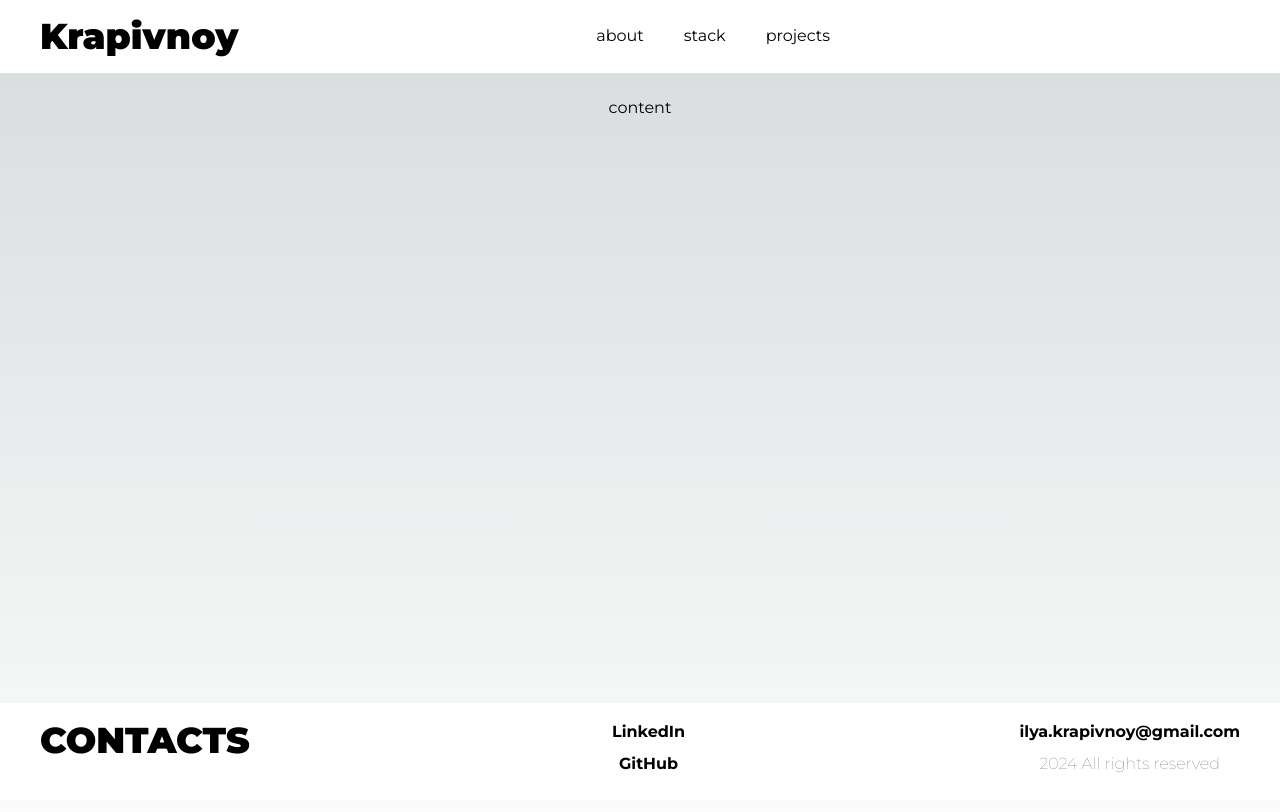
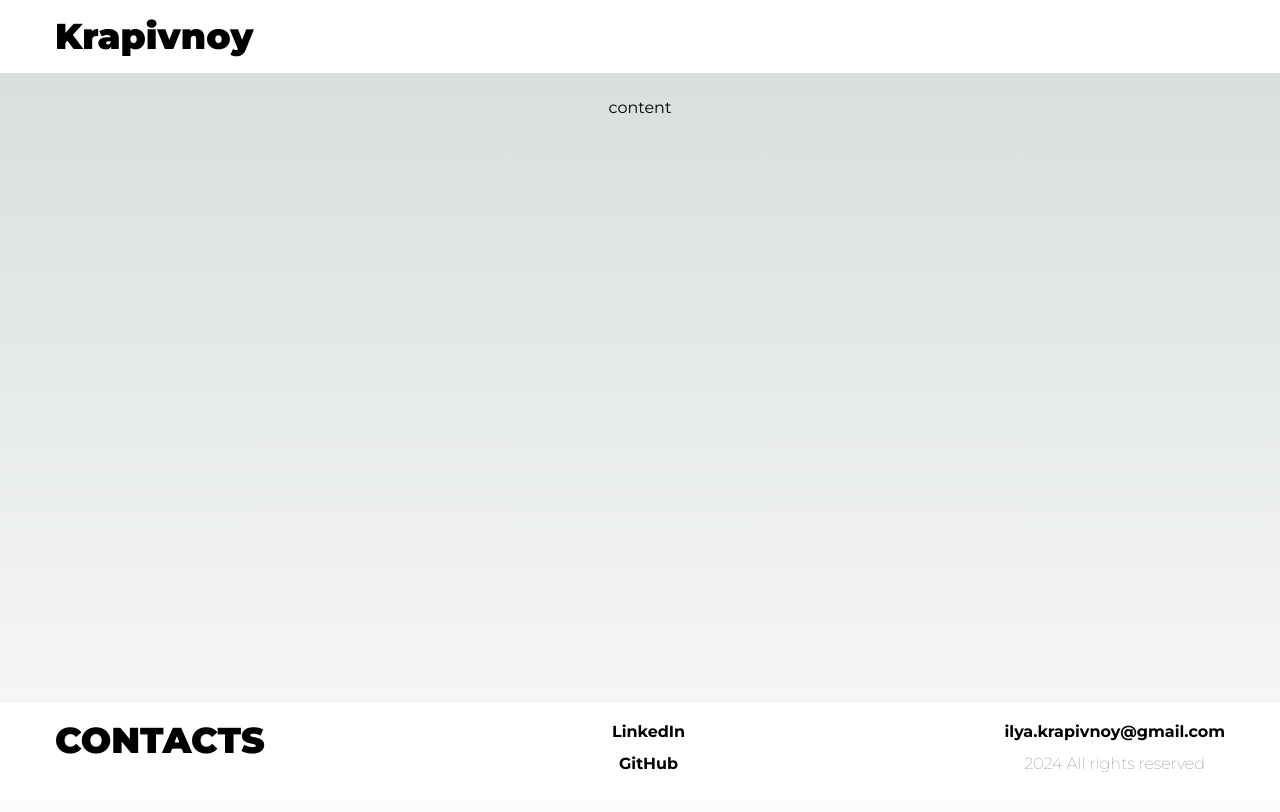
Before and after one commit to IlyaKrapivnoy/portfolio, a Next.js app: page / in a window 1280 px wide. Shown: the top 812 px of the page. Built offline with nearby package versions, Linux system fonts and the light colour scheme.

Commit message:
polish footer and header

```diff
--- a/app/components/main/Header/Header.jsx
+++ b/app/components/main/Header/Header.jsx
@@ -9,15 +9,15 @@ const Header = () => {
       <div className="container">
         <div className="flex justify-between items-center z-50 w-full py-4">
           <div className="text-4xl font-black">
-            <Link href="https://github.com/IlyaKrapivnoy">Krapivnoy</Link>
+            <Link
+              rel="noopener noreferrer"
+              target="_blank"
+              href="https://github.com/IlyaKrapivnoy"
+            >
+              Krapivnoy
+            </Link>
           </div>
-          <div>
-            <ul className="flex gap-10">
-              <li>about</li>
-              <li>stack</li>
-              <li>projects</li>
-            </ul>
-          </div>
+
           <div>
             <SocialLinks arr={socialLinks} horizontalDisplay />
           </div>
--- a/app/components/partials/SocialLinks/SocialLinks.jsx
+++ b/app/components/partials/SocialLinks/SocialLinks.jsx
@@ -10,7 +10,7 @@ const SocialLinks = ({
   horizontalDisplay = false,
 }) => {
   return (
-    <div className={cn(sectionStyles, { "flex gap-3": horizontalDisplay })}>
+    <div className={cn(sectionStyles, { "flex gap-6": horizontalDisplay })}>
       {arr.map(({ text, svg, href }) => (
         <Link
           key={text}
@@ -20,7 +20,12 @@ const SocialLinks = ({
           aria-label={`Visit ${text}`}
           passHref
         >
-          <div className="flex items-center justify-center font-bold gap-2 mb-2 hover:animate-pulse">
+          <div
+            className={cn(
+              "flex items-center justify-center font-bold gap-2  hover:animate-pulse",
+              { "mb-2": !horizontalDisplay },
+            )}
+          >
             <Image src={svg} alt={`${text} icon`} width={20} height={20} />
             <span className={cn({ hidden: !iconWithText })}>{text}</span>
           </div>
--- a/app/globals.css
+++ b/app/globals.css
@@ -33,9 +33,9 @@ body {
 }
 
 .container {
-  position: relative;
   max-width: 1200px;
   margin: 0 auto;
+  padding: 0 15px;
 }
 
 @media (max-width: 1200px) {
--- a/app/layout.js
+++ b/app/layout.js
@@ -2,7 +2,6 @@ import { Montserrat } from "next/font/google";
 import "./globals.css";
 import Footer from "@/app/components/main/Footer/Footer";
 import Header from "@/app/components/main/Header/Header";
-import { Fragment } from "react";
 
 const montserrat = Montserrat({
   subsets: ["latin"],
```
